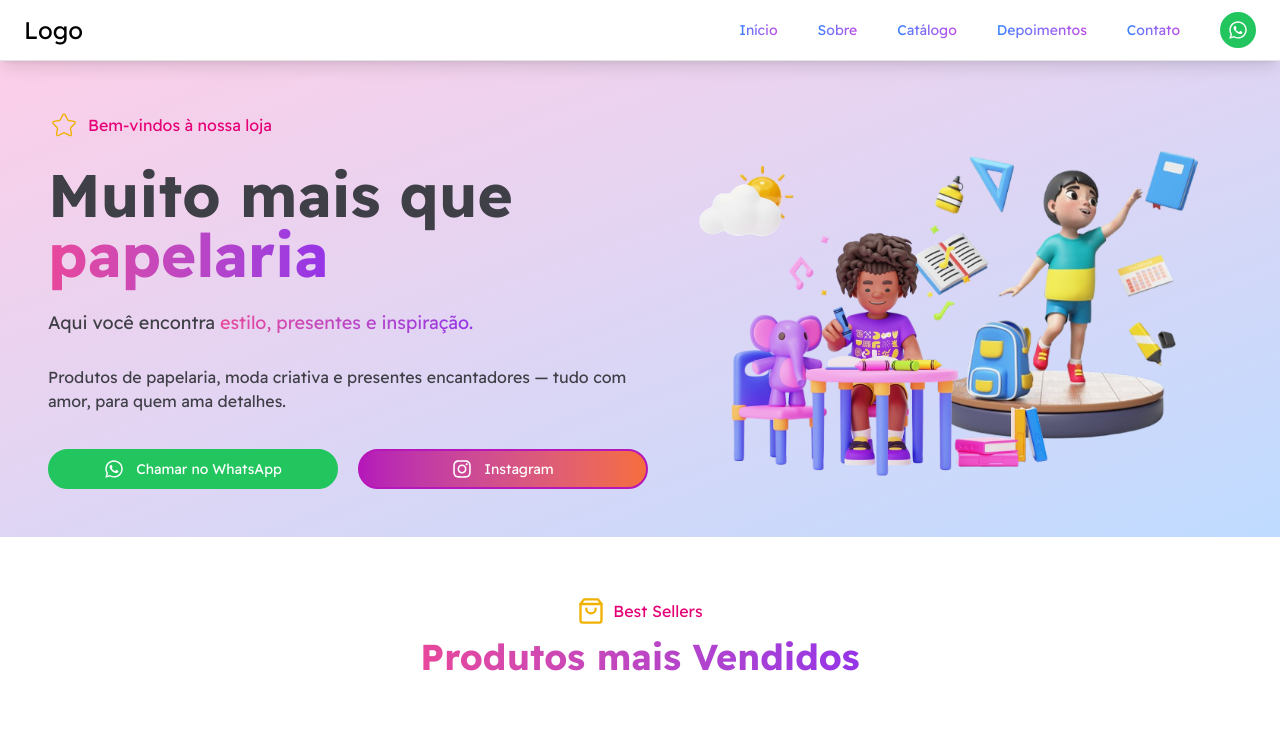
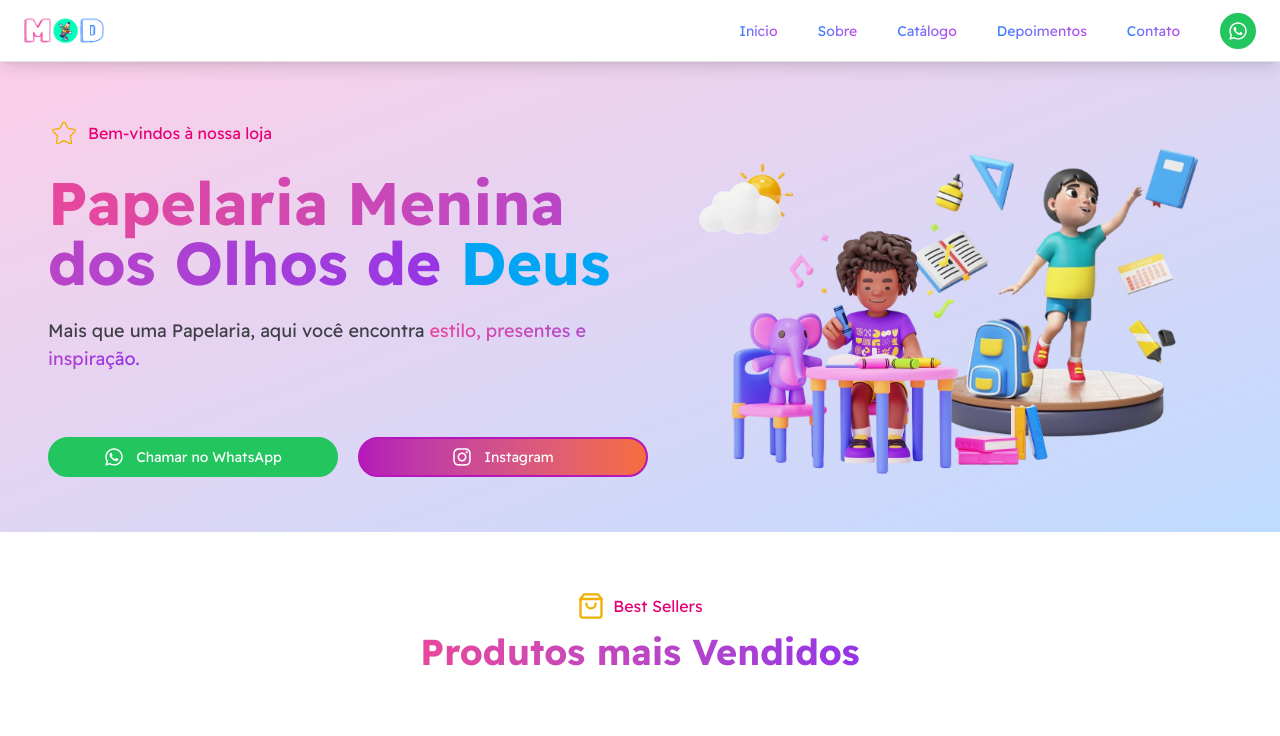
Before and after one commit to PaivaProgDev/papelaria, a React (Vite) app: page / in a window 1280 px wide. Shown: the top 736 px of the page. Built offline with nearby package versions, Linux system fonts and the light colour scheme.

Commit message:
Logo adicionado

```diff
--- a/src/components/Footer.jsx
+++ b/src/components/Footer.jsx
@@ -5,6 +5,7 @@ import { TextBlue } from "./TextColor"
 import { FiMapPin } from "react-icons/fi"
 import { LuMessageCircle } from "react-icons/lu"
 import { HiOutlineMail } from "react-icons/hi"
+import Logo from "./Logo"
 
 const Footer = () => {
     const { links } = Links()
@@ -13,7 +14,7 @@ const Footer = () => {
         <footer className="pt-16 px-6 bg-[#111827] text-zinc-100">
             <div className="grid md:grid-cols-2 lg:grid-cols-3 pb-16 max-w-[90rem] mx-auto  gap-13">
                 <div className="flex flex-col gap-5">
-                    <h3 className="text-2xl">Logo</h3>
+                    <Logo className={'max-w-100 w-full'} />
                     <p>
                         Transformando o comum em especial através de produtos únicos de papelaria, moda e presentes. Cada item é escolhido com carinho para expressar seu estilo.
                     </p>
--- a/src/components/Header.jsx
+++ b/src/components/Header.jsx
@@ -5,6 +5,7 @@ import { IoMdClose } from "react-icons/io"
 import { ButtonWhats } from "./Button"
 import { TextBlue } from "./TextColor"
 import { Link } from "react-router-dom"
+import Logo from "./Logo"
 
 const Header = ({ catalog }) => {
     const [openMenu, setOpenMenu] = useState(false)
@@ -17,7 +18,7 @@ const Header = ({ catalog }) => {
         <header className="sticky top-0 z-[1000] shadow-lg">
             <div className="flex items-center gap-10 z-[999] px-6 py-3  border-b bg-white border-zinc-200 justify-between">
                 <Link to={'/'}>
-                    <h1 className="text-2xl">Logo</h1>
+                    <Logo className='w-full max-w-20' />
                 </Link>
                 {
                     openMenu ? <span><IoMdClose onClick={handleOpenMenu} className="size-7 text-red-400 cursor-pointer" /></span> : <span><IoMenuSharp onClick={handleOpenMenu} className="size-7 lg:hidden block cursor-pointer" /></span>
--- a/src/components/Hero.jsx
+++ b/src/components/Hero.jsx
@@ -1,4 +1,4 @@
-import { TextPink } from './TextColor'
+import { TextBlue, TextPink } from './TextColor'
 import { ButtonInsta, ButtonWhats } from './Button'
 import { CiStar } from 'react-icons/ci'
 import ImageHero from '../assets/images/img-hero.png'
@@ -12,9 +12,8 @@ const Hero = () => {
                         <CiStar className='size-8 text-yellow-500' />
                         <span className='text-pink-600'>Bem-vindos à nossa loja</span>
                     </h2>
-                    <h1 className='text-5xl sm:text-6xl font-black mb-6'>Muito mais que <TextPink>papelaria</TextPink></h1>
-                    <p className='text-lg mb-7'>Aqui você encontra <TextPink>estilo, presentes e inspiração.</TextPink></p>
-                    <p >Produtos de papelaria, moda criativa e presentes encantadores — tudo com amor, para quem ama detalhes.</p>
+                    <h1 className='text-5xl sm:text-6xl font-black mb-6'><TextPink>Papelaria Menina dos Olhos de </TextPink><span className='text-sky-500'>Deus</span></h1>
+                    <p className='text-lg mb-7'>Mais que uma Papelaria, aqui você encontra <TextPink>estilo, presentes e inspiração.</TextPink></p>
                     <div className='flex flex-col sm:max-w-full sm:flex-row items-center gap-5 mt-9'>
                         <ButtonWhats className={'!w-full'}>
                             Chamar no WhatsApp
--- /dev/null
+++ b/src/components/Logo.jsx
@@ -0,0 +1,7 @@
+import LogoMOD from '../assets/images/logo.png'
+
+const Logo = ({ className }) => {
+    return <img className={className} src={LogoMOD} alt="Logo da MOD" />
+}
+
+export default Logo
--- a/src/components/Testimonials.jsx
+++ b/src/components/Testimonials.jsx
@@ -2,7 +2,7 @@ import { RiSpeakFill } from "react-icons/ri"
 import { TextBlue, TextPink } from "./TextColor"
 import { LiaStarSolid } from "react-icons/lia"
 import { ButtonWhats } from "./Button"
-import ImgTestimonials from '../assets/images/img-hero3.jpg'
+import LogoPerson from '../assets/images/logo-person.png'
 import { Link } from "react-router-dom"
 import { CgChevronRight } from "react-icons/cg"
 
@@ -63,7 +63,7 @@ const Testimonials = () => {
                 }
             </ul>
             <div className="flex flex-col md:flex-row gap-8 items-center justify-self-center rounded-3xl mt-20">
-                <img src={ImgTestimonials} className="max-w-90 rounded-2xl w-full" alt="Foto de duas crianças mulheres abraçando" />
+                <img src={LogoPerson} className="max-w-90 w-full" alt="Foto de duas crianças mulheres abraçando" />
                 <div className="flex flex-col gap-8">
                     <TextBlue className="text-2xl font-black sm:w-80">Você também terá uma ótima experiência.</TextBlue>
                     <div>
```
Also changed, not shown: src/assets/images/logo-person.png (added), src/assets/images/logo.png (added).
